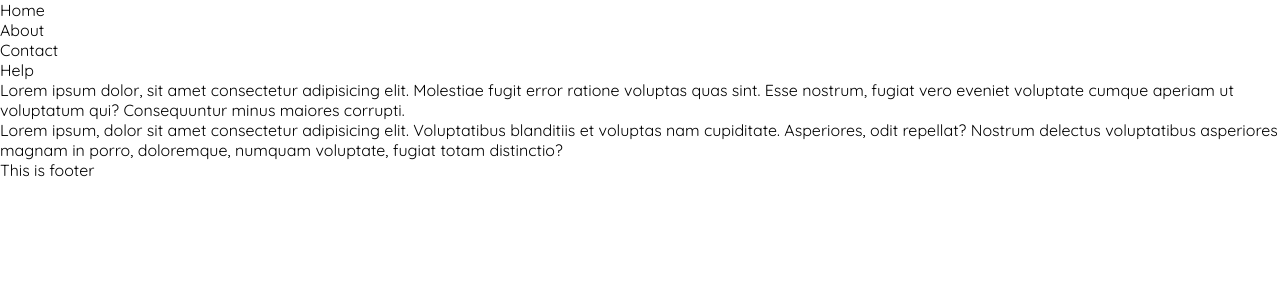
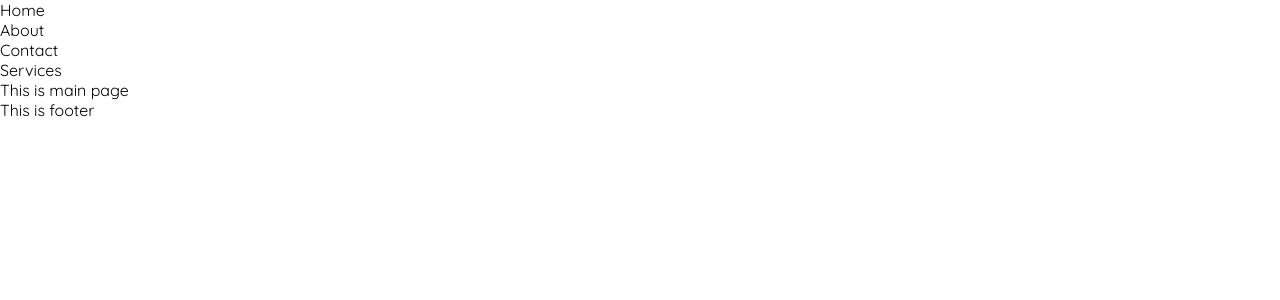
Before and after one commit to Svmpankaj/React-JS-Crash-Course, a React (Create React App) app: page / in a window 1280 px wide. Shown: the top 300 px of the page. Built offline with nearby package versions, Linux system fonts and the light colour scheme.

Commit message:
added in navbar and mai

```diff
--- a/src/components/Main.js
+++ b/src/components/Main.js
@@ -3,9 +3,8 @@ import React from 'react'
 const Main = () => {
     return (
         <div>
-            {/* This is main page */}
-            <p>Lorem ipsum dolor, sit amet consectetur adipisicing elit. Molestiae fugit error ratione voluptas quas sint. Esse nostrum, fugiat vero eveniet voluptate cumque aperiam ut voluptatum qui? Consequuntur minus maiores corrupti.</p>
-            <p>Lorem ipsum, dolor sit amet consectetur adipisicing elit. Voluptatibus blanditiis et voluptas nam cupiditate. Asperiores, odit repellat? Nostrum delectus voluptatibus asperiores magnam in porro, doloremque, numquam voluptate, fugiat totam distinctio?</p>
+            This is main page
+
         </div>
     )
 }
--- a/src/components/Navbar.js
+++ b/src/components/Navbar.js
@@ -8,7 +8,7 @@ const Navbar = () => {
                 <li>Home</li>
                 <li>About</li>
                 <li>Contact</li>
-                <li>Help</li>
+                <li>Services</li>
             </ul>
         </nav>
     )
```
